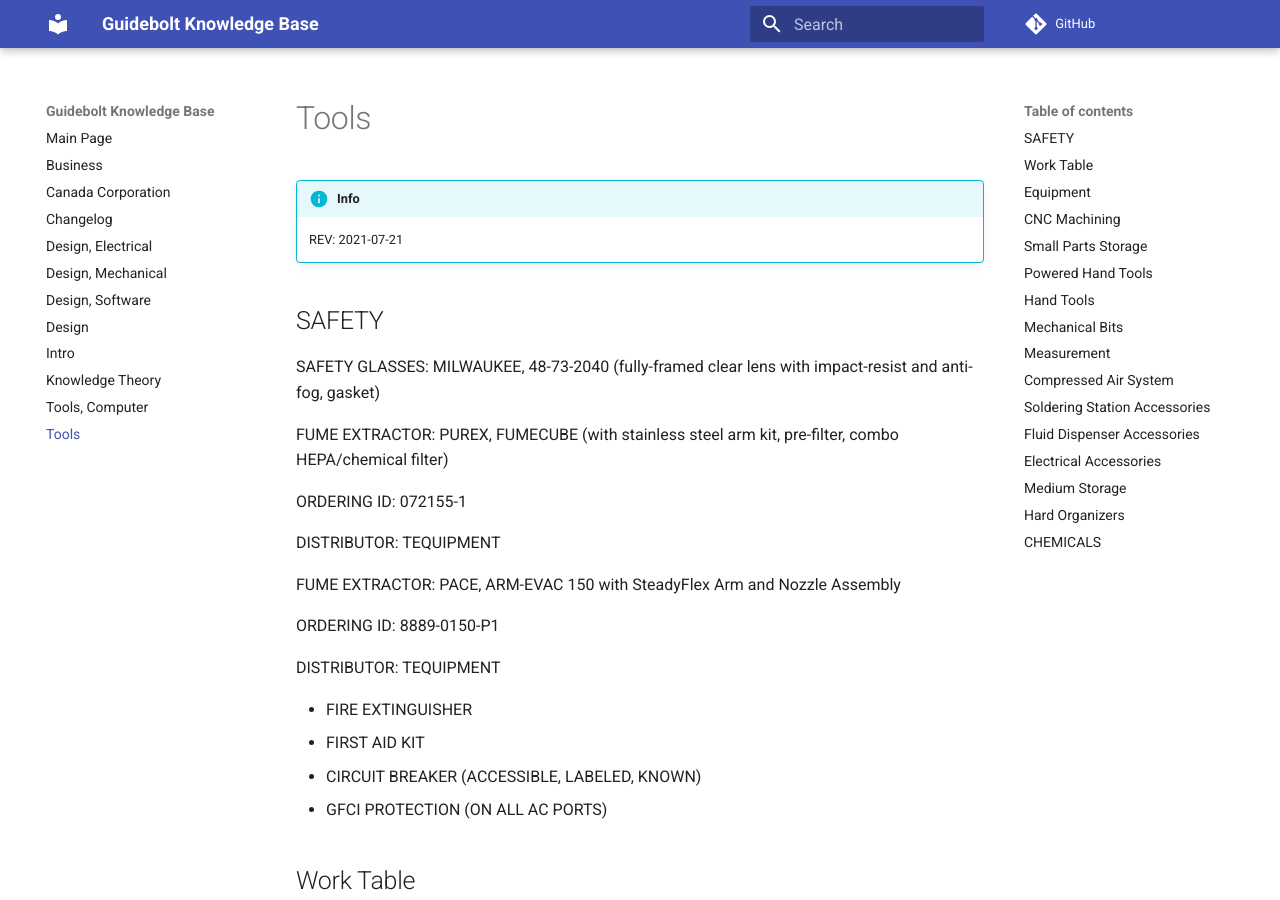
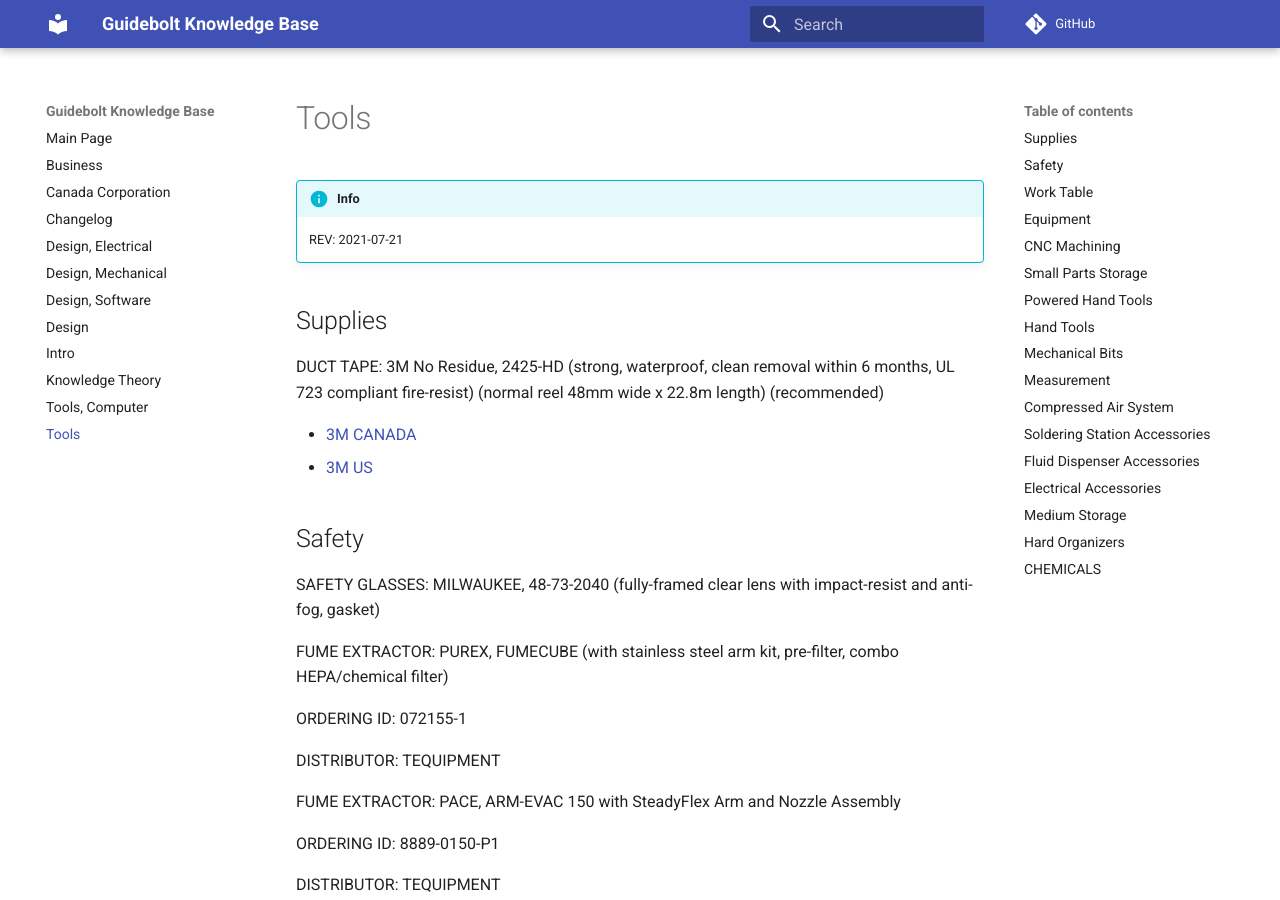
Before and after one commit to Guidebolt/knowledge, an MkDocs documentation site: the page built from docs/tools.md, in a window 1280 px wide and 900 px high. Built offline with MkDocs 1.6.1 and Material for MkDocs 9.7.7, drawn with Linux system fonts in a browser that asks for light colours; comment, search, counter and statistics services are not loaded.

Commit message:
duct tape

```diff
--- a/docs/tools.md
+++ b/docs/tools.md
@@ -4,7 +4,14 @@
 
 	REV: 2021-07-21
 
-## SAFETY
+## Supplies
+
+DUCT TAPE: 3M No Residue, 2425-HD (strong, waterproof, clean removal within 6 months, UL 723 compliant fire-resist) (normal reel 48mm wide x 22.8m length) (recommended)
+
+* [3M CANADA](https://www.3mcanada.ca/3M/en_CA/p/d/v000274856/)
+* [3M US](https://www.3m.com/3M/en_US/p/dc/v000250015/)
+
+## Safety
 
 SAFETY GLASSES: MILWAUKEE, 48-73-2040 (fully-framed clear lens with impact-resist and anti-fog, gasket)
 
```
